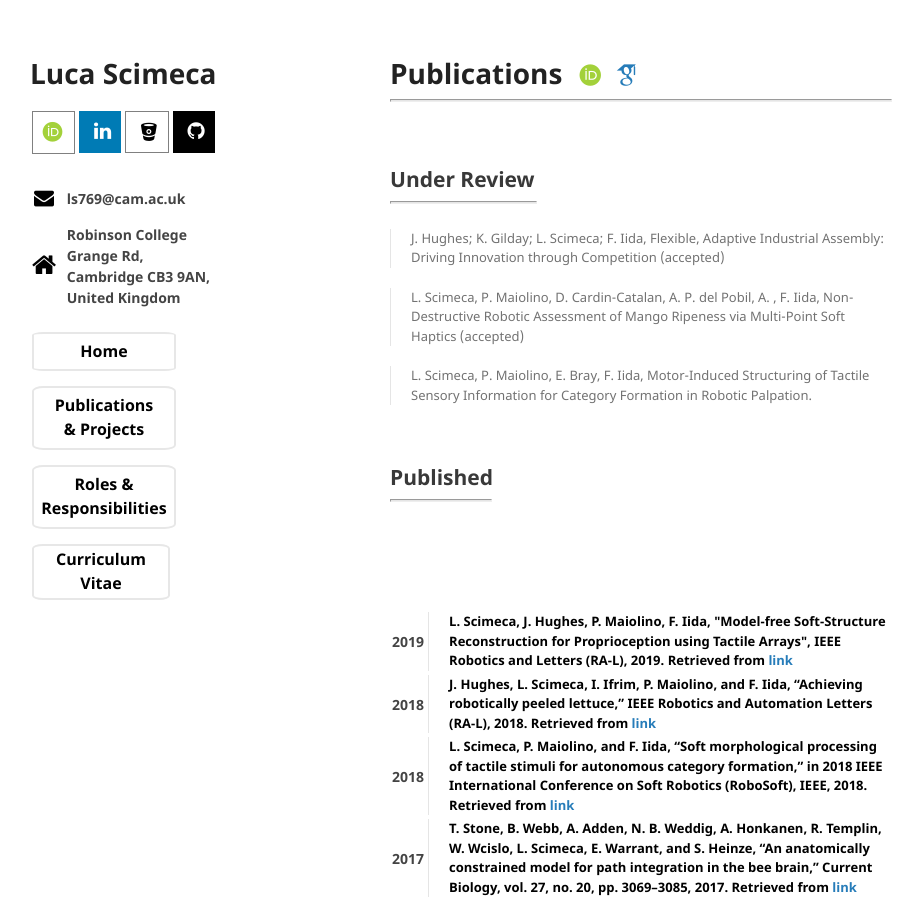
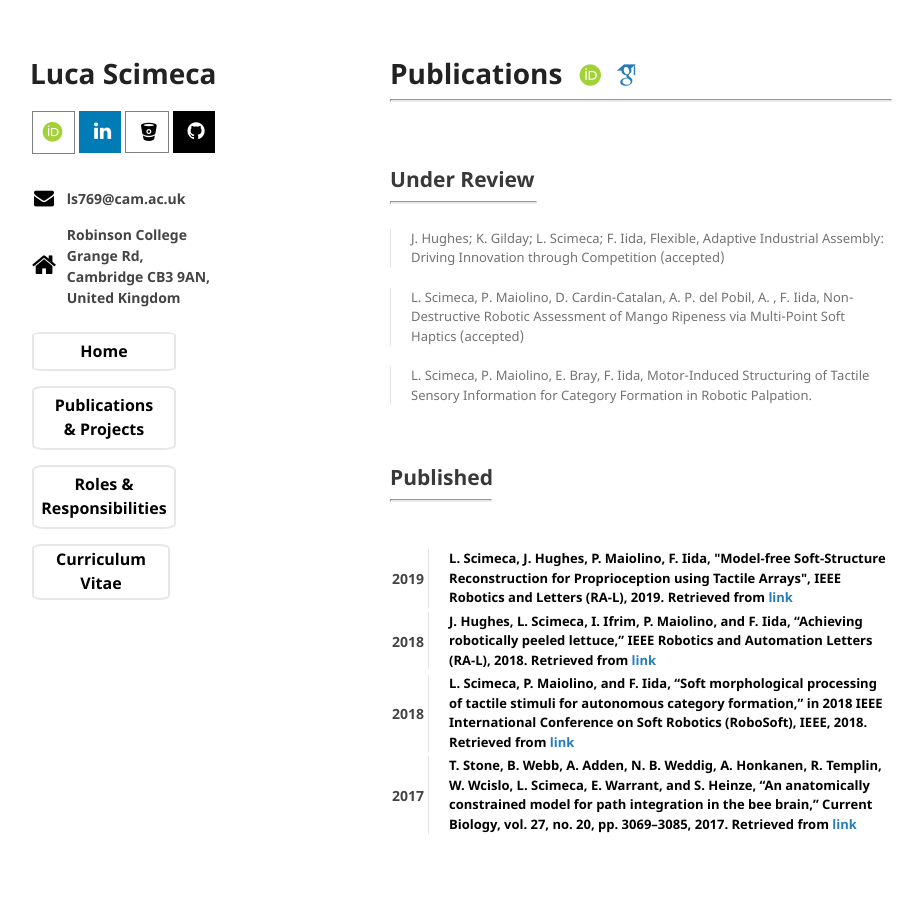
Before and after one commit to lucascimeca/lucascimeca.github.io, a Jekyll site: the page built from publications.md, in a window 1280 px wide and 900 px high. Shown: the whole window, without its empty margins (180-1103 px from the left). Built offline with Jekyll 4.4.1, drawn with Linux system fonts in a browser that asks for light colours; nearby versions of some CDN libraries; some web fonts are replaced; the repository's description, which GitHub fills in, is left out; our own code applies the rules of GitHub Pages for plain Markdown files.

Commit message:
Update publications.md

```diff
--- a/publications.md
+++ b/publications.md
@@ -23,6 +23,7 @@ layout: default
 
 ## [](#published) Published
 <hr style="width: 100px">
+
 <table>
  <tr>
   <th>
@@ -33,7 +34,7 @@ layout: default
     L. Scimeca, J. Hughes, P. Maiolino, F. Iida, "Model-free Soft-Structure Reconstruction for Proprioception using Tactile Arrays",      IEEE Robotics and Letters (RA-L), 2019. Retrieved from <a href="https://ieeexplore.ieee.org/document/8675407" target="_blank">link</a> </div></blockquote>
   </th>
  </tr>
- <tr><br/><br/></tr>
+ <tr><p></p></tr>
  <tr>
   <th>
    2018
@@ -53,7 +54,7 @@ layout: default
  L. Scimeca, P. Maiolino, and F. Iida, “Soft morphological processing of tactile stimuli for autonomous category formation,” in 2018 IEEE International Conference on Soft Robotics (RoboSoft), IEEE, 2018. Retrieved  from <a href="https://ieeexplore.ieee.org/document/8404945/" target="_blank">link</a></div></blockquote>
   </th>
  </tr>
- <tr><br/><br/></tr>
+ <tr><p></p></tr>
  <tr>
   <th>
    2017
```
